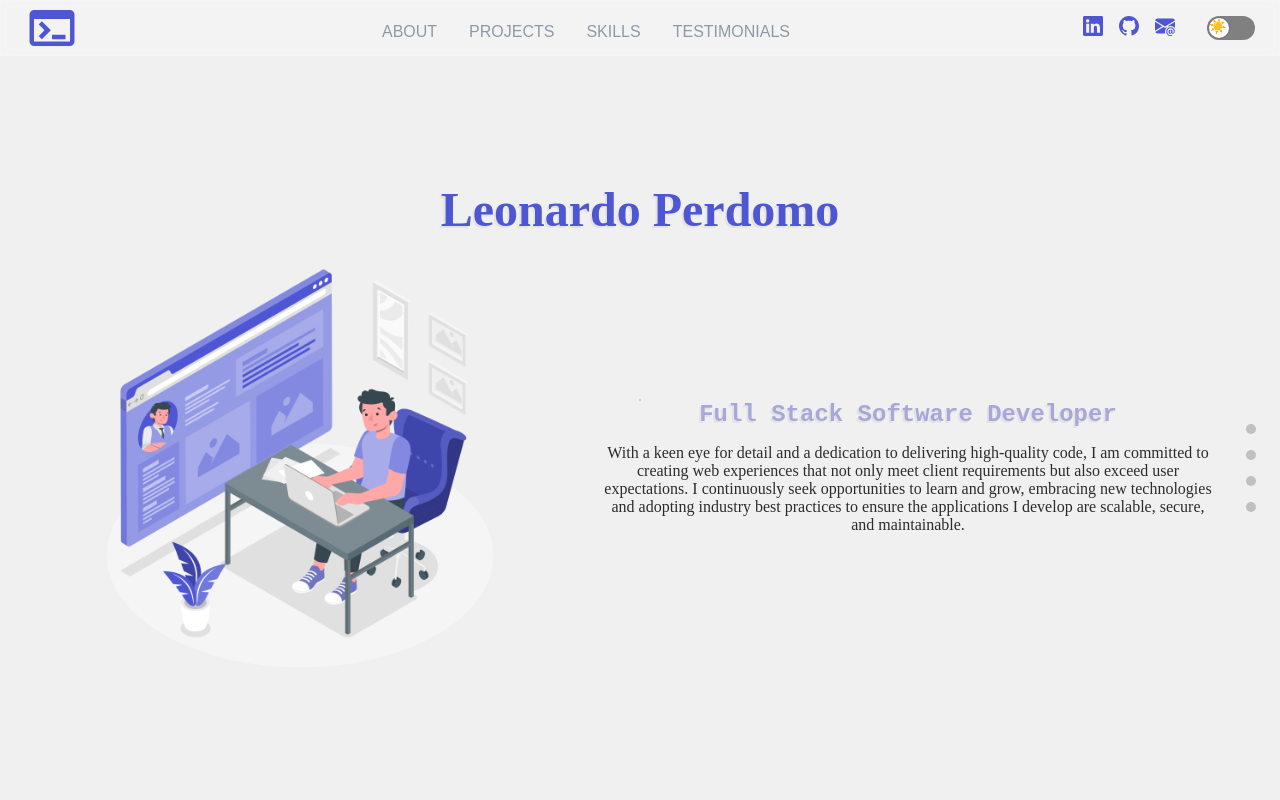
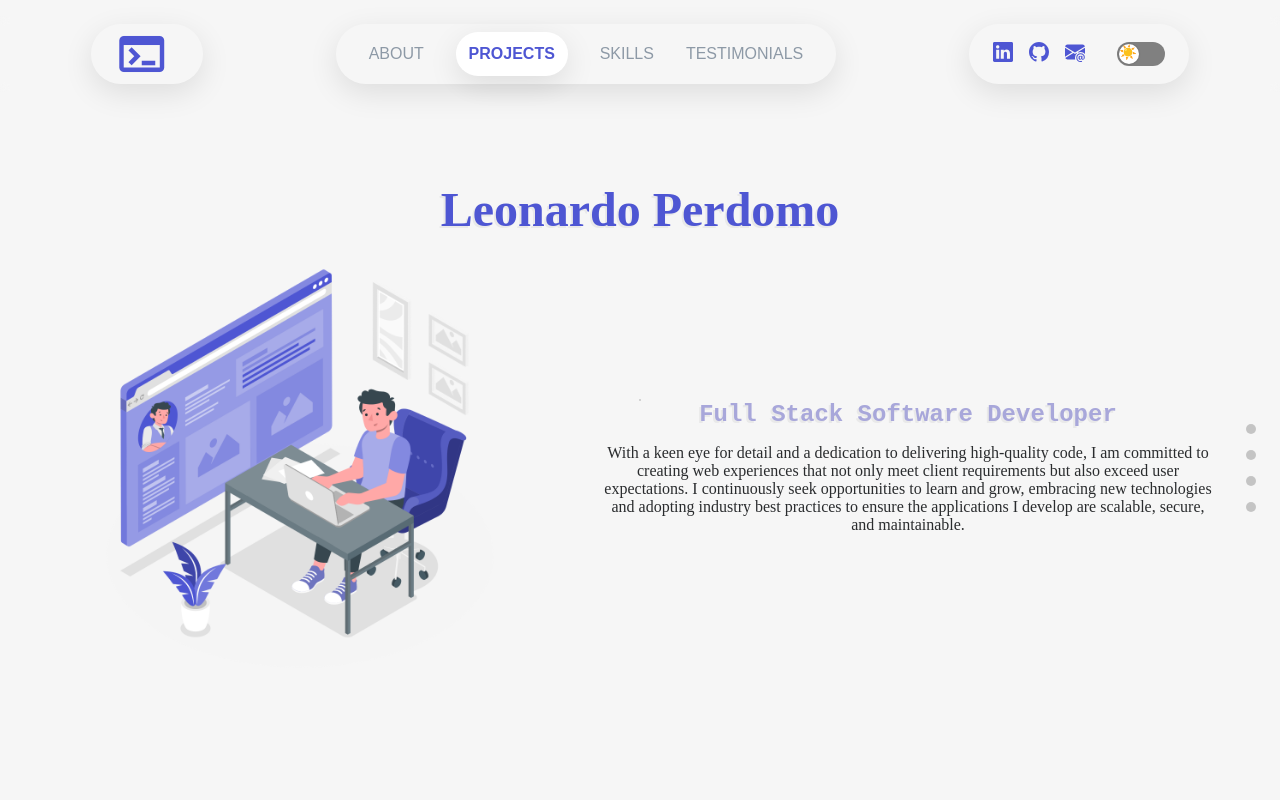
Before and after one commit to leonardoapd/portfolio-v2023, a React (Vite) app: page / in a window 1280 px wide. Shown: the top 800 px of the page. Built offline with nearby package versions, Linux system fonts and the light colour scheme; a web font is replaced by a local one.

Commit message:
Refactor: Navbar styles and layout.

```diff
--- a/package.json
+++ b/package.json
@@ -1,7 +1,7 @@
 {
-  "name": "portfolio-v2023",
+  "name": "leonardo-portfolio",
   "private": true,
-  "version": "0.0.0",
+  "version": "1.0.0",
   "type": "module",
   "homepage": ".",
   "scripts": {
--- a/src/components/Navbar/Navbar.css
+++ b/src/components/Navbar/Navbar.css
@@ -6,13 +6,14 @@
     display: flex;
     justify-content: space-between;
     align-items: center;
-    padding: 0rem 1.5rem;
-    background-color: rgba(255, 255, 255, 0.233);
+    padding: 0.5rem 1.5rem;
+    background-color: transparent;
     backdrop-filter: blur(4px);
     -webkit-backdrop-filter: blur(4px);
-    border: 1px solid rgba(255, 255, 255, 0.18);
+    /* border: 1px solid rgba(255, 255, 255, 0.18); */
     position: fixed;
-    z-index: 2;
+    z-index: 20;
+    top: 1rem;
 }
 
 .material-icons-outlined {
@@ -46,6 +47,18 @@
     justify-content: center;
     align-items: center;
     list-style: none;
+
+    max-width: 500px;
+}
+
+.navbar_curve-box {
+    height: 60px;
+    padding: 0.5rem 1.5rem;
+    margin: 0 auto;
+
+    background-color: "f6f6f6";
+    border-radius: 50px;
+    box-shadow: 0 9px 30px rgba(0, 0, 0, .1);
 }
 
 .navbar_links li {
@@ -54,6 +67,21 @@
     margin: 0 1rem;
     cursor: pointer;
     flex-direction: column;
+}
+
+.navbar_links .link_selected {
+    background-color: white;
+    border-radius: 50px;
+    box-shadow: 0 9px 30px rgba(0, 0, 0, .1);
+    font-weight: 600;
+    padding: 0.8rem;
+
+    transition: all 0.3s ease-out;
+}
+
+.navbar_links .link_selected a {
+    font-weight: 900;
+    color: var(--primary-color);
 }
 
 .navbar_links li div {
--- a/src/components/Navbar/Navbar.jsx
+++ b/src/components/Navbar/Navbar.jsx
@@ -1,10 +1,11 @@
+import { useState, useEffect } from 'react';
 import './Navbar.css';
 import { BsLinkedin, BsGithub, BsFillEnvelopeAtFill } from 'react-icons/bs';
 import LinksInformation from '../../assets/data/data.json';
 import Switch from '../Switch/Switch';
 
 export default function Navbar({ toggleTheme, theme }) {
-
+    const [activeLink, setActiveLink] = useState('About');
     const localLinks = ['About', 'Projects', 'Skills', 'Testimonials'];
 
     // Links for linkedin, github, and email
@@ -25,22 +26,60 @@ export default function Navbar({ toggleTheme, theme }) {
         }
     });
 
+    /**
+     * Handles the click event on the navigation menu.
+     */
+    const handleNavClick = () => {
+        const currentLink = window.location.hash.slice(1);
+        setActiveLink(currentLink);
+    }
+
+    const handleScroll = () => {
+        const scrollPosition = window.scrollY + window.innerHeight / 2;
+
+        // Iterate through the sections and find the one in view
+        localLinks.forEach((link) => {
+          const section = document.getElementById(link.toLowerCase());
+
+          if (section) {
+            const { top, bottom } = section.getBoundingClientRect();
+
+            if (top <= scrollPosition && bottom >= scrollPosition) {
+              setActiveLink(link.toLowerCase());
+            }
+          }
+        });
+      };
+
+    useEffect(() => {
+        handleNavClick();
+        handleScroll();
+        window.addEventListener('scroll', handleScroll);
+        window.addEventListener('hashchange', handleNavClick);
+
+        return () => {
+            window.removeEventListener('scroll', handleScroll);
+            window.removeEventListener('hashchange', handleNavClick);
+        }
+    }, []);
+
+
     return (
         <nav className="navbar">
-            <div className="navbar_logo">
+            <div className="navbar_logo navbar_curve-box">
                 <span className="material-icons-outlined md-36">
                     terminal
                 </span>
             </div>
-            <ul className="navbar_links">
+            <ul className="navbar_links navbar_curve-box">
                 {localLinks.map((link, index) => (
-                    <li key={index}>
-                        <div></div>
+                    <li key={index} className={link.toLowerCase() === activeLink ? 'link_selected' : ''}>
+                        {/* <div></div> */}
                         <a href={`#${link.toLowerCase()}`}>{link}</a>
                     </li>
                 ))}
             </ul>
-            <div className="navbar_social">
+            <div className="navbar_social navbar_curve-box">
                 {links.map((link, index) => (
                     <a key={index} href={link.url} target="_blank" rel="noopener noreferrer">
                         <link.icon />
--- a/src/index.css
+++ b/src/index.css
@@ -10,7 +10,7 @@
   -moz-osx-font-smoothing: grayscale;
   -webkit-text-size-adjust: 100%;
 
-  --light-color: #F0F0F0;
+  --light-color: #F6F6F6;
   --dark-color: #242424;
   --black-shadow-color: rgba(0, 0, 0, 0.089);
   --red-shadow-color: rgba(255, 0, 0, 0.089);
```
